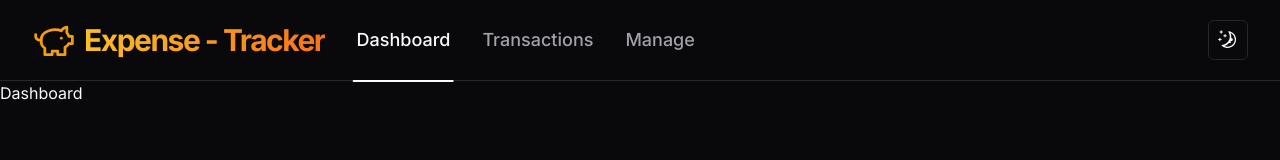
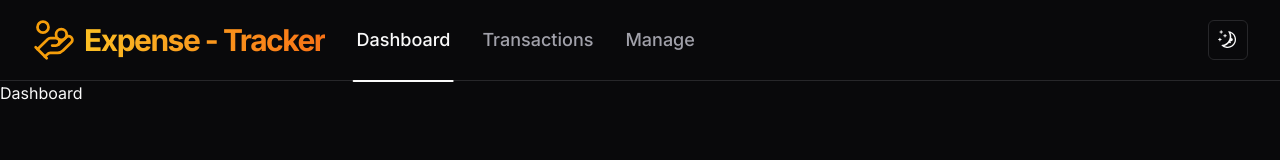
Before and after one commit to Akib-Raihan-4/Expense_Tracker_NextJS, a Next.js app: page / in a window 1280 px wide. Shown: the top 160 px of the page. Built offline with nearby package versions, Linux system fonts and the light colour scheme.

Commit message:
change the logo

```diff
--- a/app/layout.tsx
+++ b/app/layout.tsx
@@ -8,7 +8,7 @@ const inter = Inter({ subsets: ["latin"] });
 
 export const metadata: Metadata = {
   title: "Expense Tracker",
-  description: "Store you expenses for better finance",
+  description: "Store your expenses for better finance",
 };
 
 export default function RootLayout({
--- a/components/Logo.tsx
+++ b/components/Logo.tsx
@@ -1,4 +1,4 @@
-import { PiggyBank } from 'lucide-react'
+import { PiggyBank, HandCoins } from 'lucide-react'
 import React from 'react'
 
 interface LogoProps{
@@ -9,7 +9,7 @@ function Logo({showPiggyBank = true}: { showPiggyBank?: boolean }) {
   return (
     <a href="/" className='flex items-center gap-2'>
         {showPiggyBank &&
-        <PiggyBank className='stroke h-11 w-11 stroke-amber-500 stroke-[1.5]'/>}
+        <HandCoins className='stroke h-11 w-11 stroke-amber-500 stroke-[1.5]'/>}
         <p className='bg-gradient-to-r from-amber-400 to-orange-500 bg-clip-text text-xl sm:text-3xl font-bold leading-tight tracking-tighter text-transparent'>Expense - Tracker</p>
     </a>
   )
```
Also changed, not shown: app/globals.css (indentation only).
